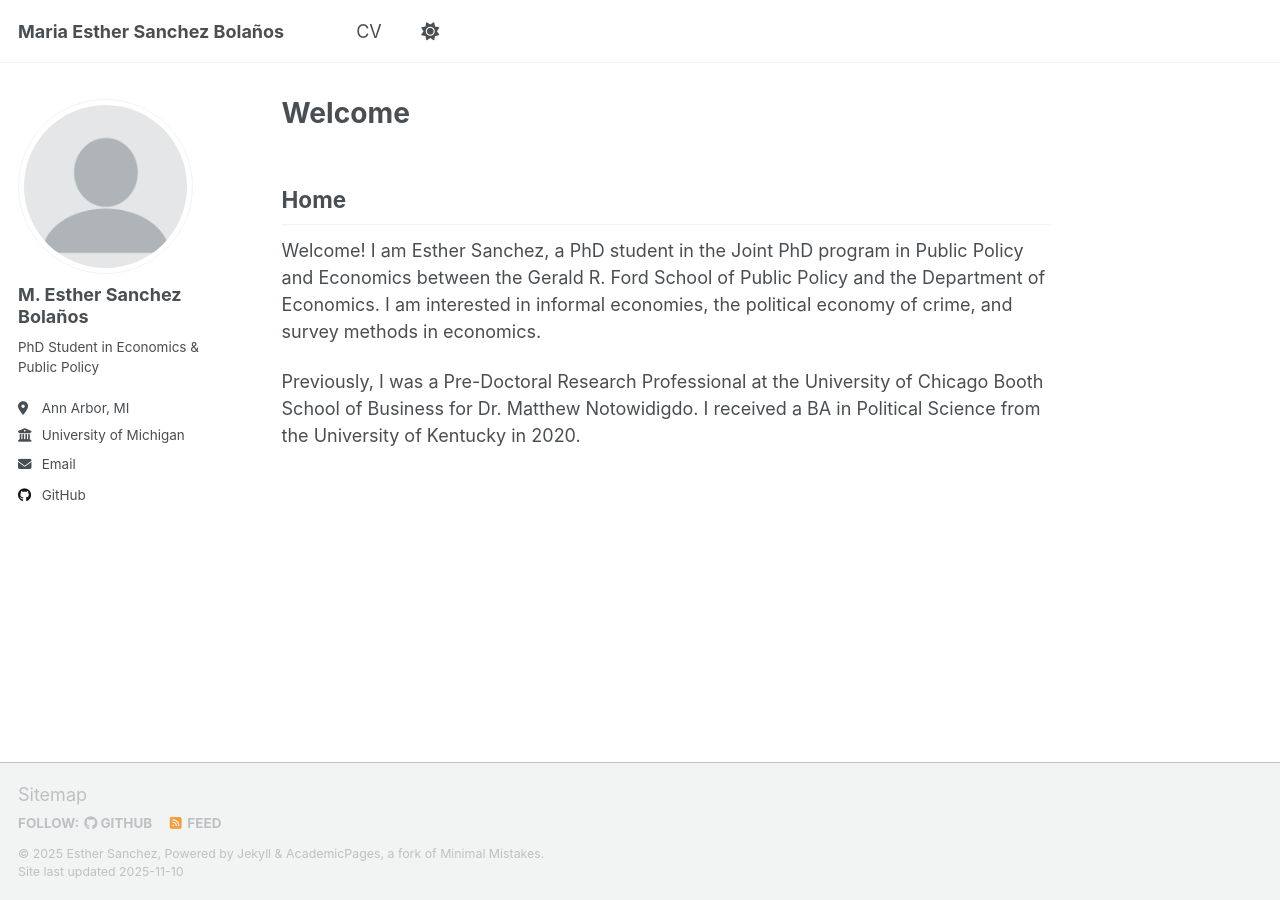
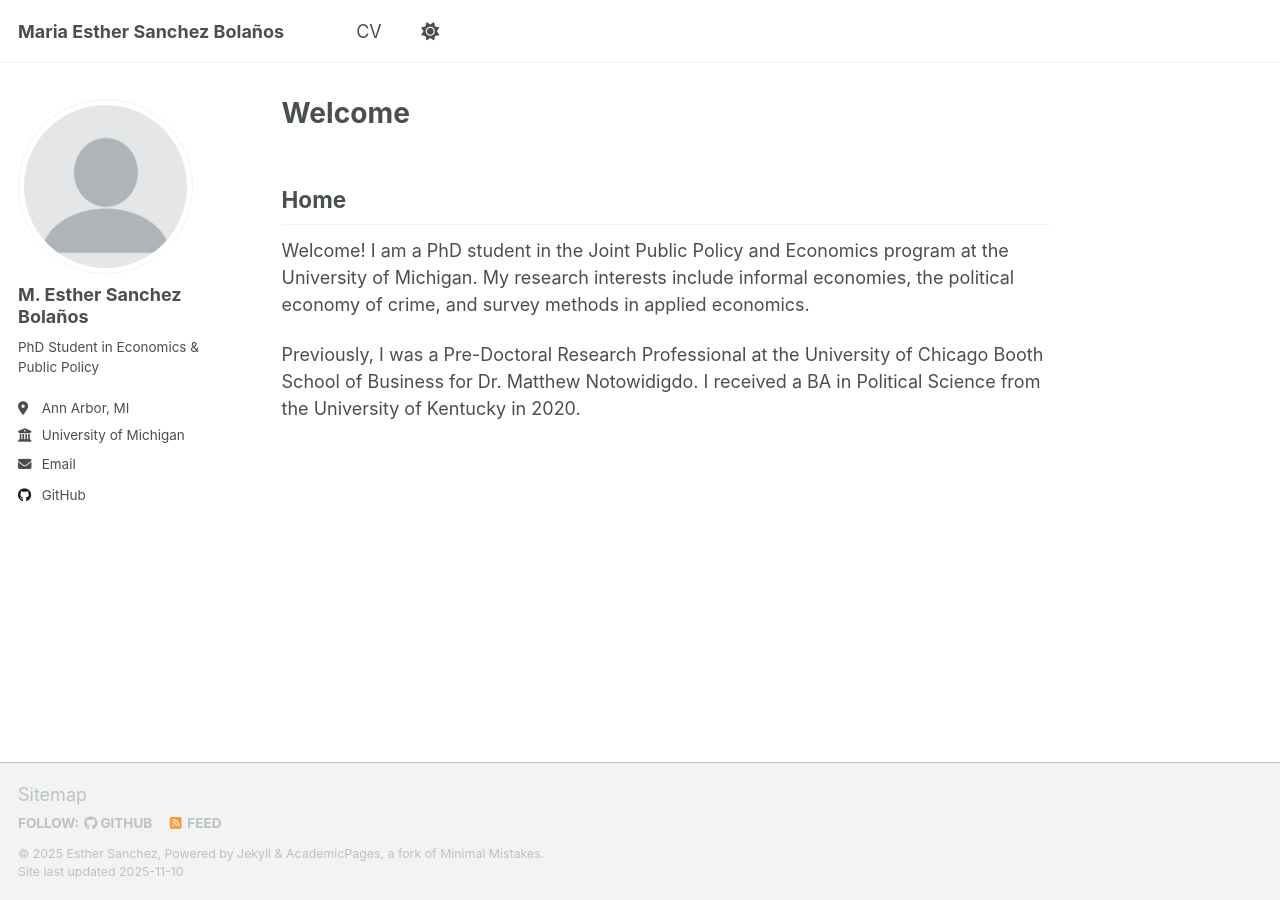
Before and after one commit to esther-sanchez/esther-sanchez.github.io, a Jekyll site: the page built from _pages/about.md, in a window 1280 px wide. Built offline with Jekyll 4.4.1, drawn with Linux system fonts in a browser that asks for light colours; a script that is not in the unit is left out.

Commit message:
Update about.md

```diff
--- a/_pages/about.md
+++ b/_pages/about.md
@@ -6,6 +6,6 @@ author_profile: true
 
 ## Home
 
-Welcome! I am Esther Sanchez, a PhD student in the Joint PhD program in Public Policy and Economics between the Gerald R. Ford School of Public Policy and the Department of Economics. I am interested in informal economies, the political economy of crime, and survey methods in economics.
+Welcome! I am a PhD student in the Joint Public Policy and Economics program at the University of Michigan. My research interests include informal economies, the political economy of crime, and survey methods in applied economics.
 
 Previously, I was a Pre-Doctoral Research Professional at the University of Chicago Booth School of Business for Dr. Matthew Notowidigdo. I received a BA in Political Science from the University of Kentucky in 2020.
```
